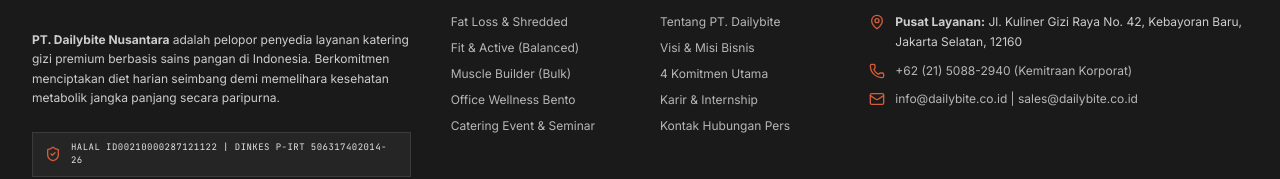
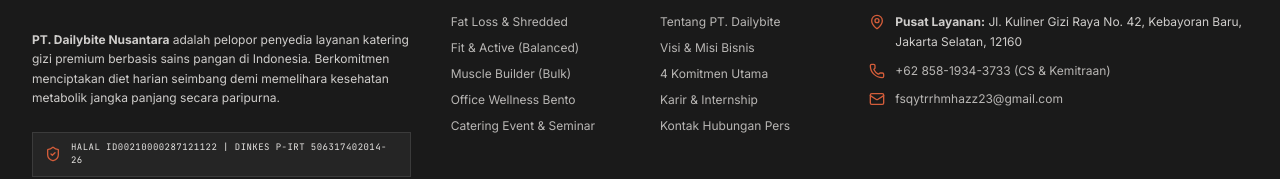
Before and after one commit to fsqytrrhmhazz23-arch/DAILYBITE, a React (Vite) app: page / in a window 1280 px wide. Shown: the part 7759-7938 px from the top of the page. Built offline with nearby package versions, Linux system fonts and the light colour scheme.

Commit message:
feat: update contact information and WhatsApp links
Updated the customer service contact number and email address across the menu, nutrition planner, and footer components to ensure proper communication channels.

```diff
--- a/src/components/Footer.tsx
+++ b/src/components/Footer.tsx
@@ -64,11 +64,11 @@
               </li>
               <li className="flex items-center space-x-2.5">
                 <Phone className="h-4 w-4 text-editorial-terracotta shrink-0" />
-                <span>+62 (21) 5088-2940 (Kemitraan Korporat)</span>
+                <span>+62 858-1934-3733 (CS & Kemitraan)</span>
               </li>
               <li className="flex items-center space-x-2.5">
                 <Mail className="h-4 w-4 text-editorial-terracotta shrink-0" />
-                <span>info@dailybite.co.id | sales@dailybite.co.id</span>
+                <span>fsqytrrhmhazz23@gmail.com</span>
               </li>
             </ul>
           </div>
--- a/src/components/MenuSection.tsx
+++ b/src/components/MenuSection.tsx
@@ -66,7 +66,7 @@
   // Draft WhatsApp order message
   const getWhatsAppLink = (menu: MenuItem, recalculated: any) => {
     const baseText = `Halo Admin PT. Dailybite, saya ingin memesan menu katering sehat berikut:\n\n*Menu:* ${menu.name}\n*Pilihan Porsi:* ${recalculated.label}\n*Energi:* ${recalculated.calories} kkal\n*Rincian Gizi:* P: ${recalculated.protein}g, C: ${recalculated.carbs}g, F: ${recalculated.fat}g\n*Harga:* Rp ${recalculated.price.toLocaleString('id-ID')}\n\nMohon dibantu info ketersediaan slot katering terdekat. Terima kasih!`;
-    return `https://wa.me/6281234567890?text=${encodeURIComponent(baseText)}`;
+    return `https://wa.me/6285819343733?text=${encodeURIComponent(baseText)}`;
   };
 
   return (
@@ -271,7 +271,7 @@
                     </div>
                   </div>
                   <a
-                    href={`https://wa.me/6281234567890?text=${encodeURIComponent(`Halo, saya tertarik dengan program katering kustom: *${plan.name}* PT. Dailybite. Bagaimana langkah pendaftaran awal dan konsultasi gizinya?`)}`}
+                    href={`https://wa.me/6285819343733?text=${encodeURIComponent(`Halo, saya tertarik dengan program katering kustom: *${plan.name}* PT. Dailybite. Bagaimana langkah pendaftaran awal dan konsultasi gizinya?`)}`}
                     target="_blank"
                     rel="noreferrer"
                     className="w-full bg-editorial-black hover:bg-editorial-terracotta text-white text-center py-3 rounded-none text-[10px] font-bold tracking-[0.2em] uppercase transition-all duration-300 flex items-center justify-center gap-2 border border-editorial-black"
--- a/src/components/NutritionPlanner.tsx
+++ b/src/components/NutritionPlanner.tsx
@@ -86,7 +86,7 @@
     if (!result) return '';
     const goalLabel = goal === 'loss' ? 'Menurunkan Berat Badan' : goal === 'gain' ? 'Membangun Otot' : 'Menjaga Kebugaran';
     const text = `Halo Dokter Gizi PT. Dailybite, saya telah mengisi Kalkulator Gizi Mandiri:\n\n*Profil saya:*\n- Jenis Kelamin: ${gender === 'male' ? 'Pria' : 'Wanita'}\n- Umur: ${age} tahun\n- Berat: ${weight} kg / Tinggi: ${height} cm\n- Target Goal: ${goalLabel}\n\n*Hasil Kalkulator:*\n- Kalori Harian (TDEE): ${result.tdee} kkal\n- Target Kalori Diet: ${result.targetCalories} kkal\n- Kebutuhan Nutrisi: P ${result.protein}g, C ${result.carbs}g, F ${result.fat}g\n- Program Direkomendasikan: *${result.plan.name}*\n\nMohon bantu saya menyusun jadwal pengiriman menu katering sehat ini. Terima kasih!`;
-    return `https://wa.me/6281234567890?text=${encodeURIComponent(text)}`;
+    return `https://wa.me/6285819343733?text=${encodeURIComponent(text)}`;
   };
 
   return (
```
